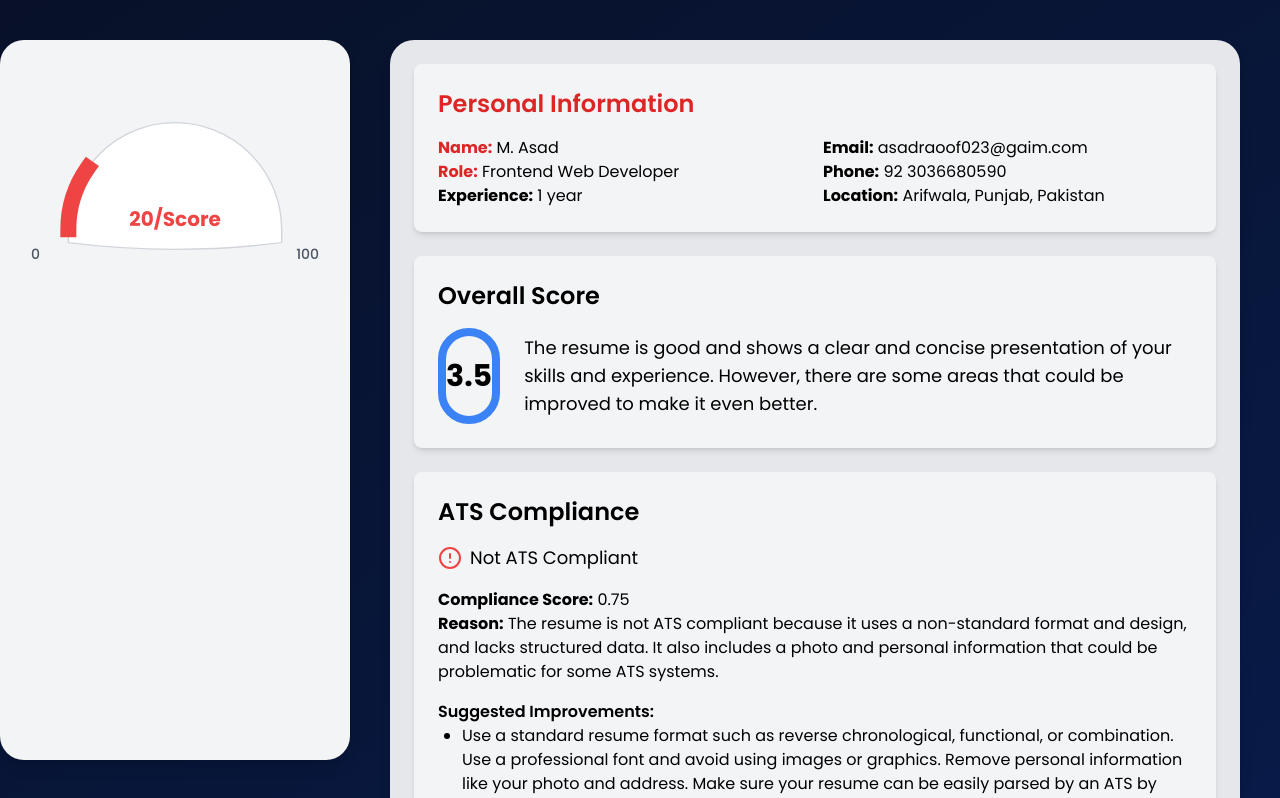
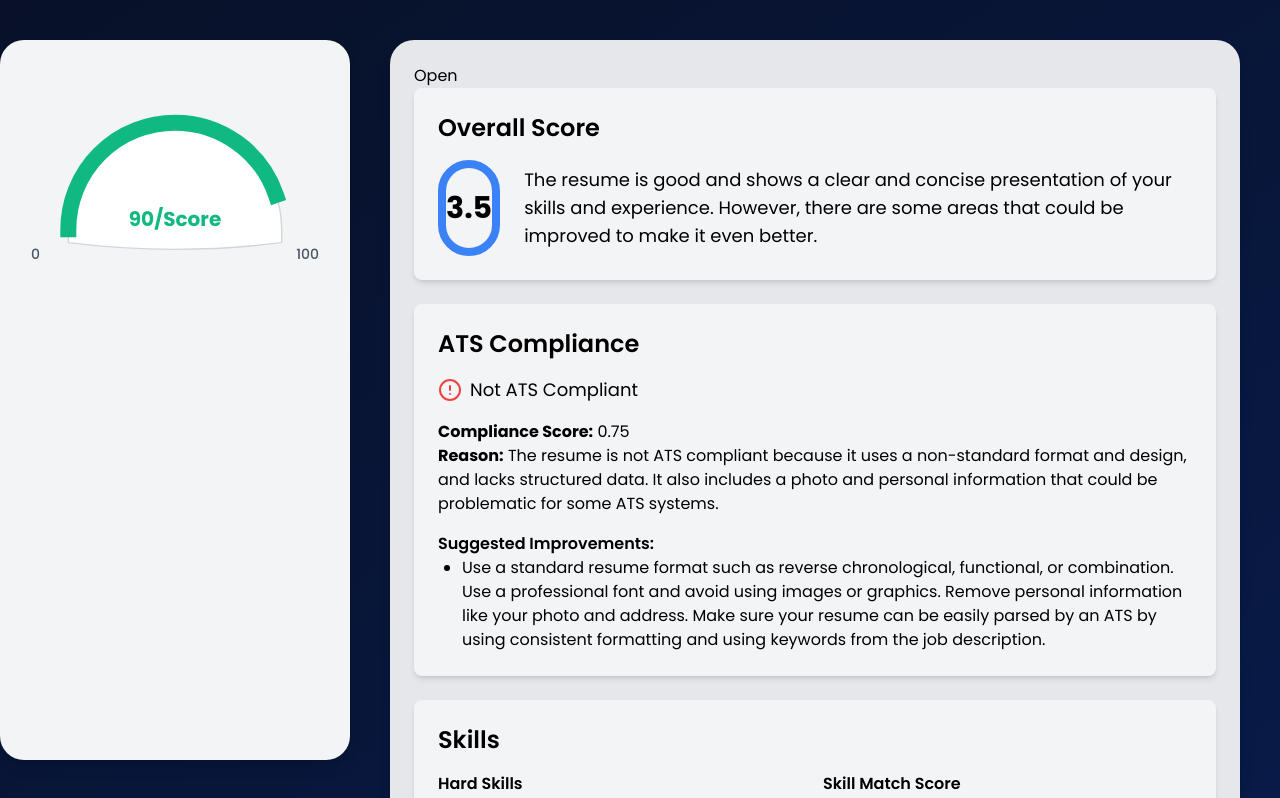
Before and after one commit to the-asad-iqbal/OptimalCV, a React (Vite) app in the folder client/: page /resume/1 in a window 1280 px wide. Shown: the top 798 px of the page. Built offline with nearby package versions, Linux system fonts and the light colour scheme; no server answers.

Commit message:
[progress]: Looking for some best icons to add to my design.

```diff
--- a/client/src/components/Data.jsx
+++ b/client/src/components/Data.jsx
@@ -1,4 +1,4 @@
-import React from "react";
+import React, { useState, useEffect } from "react";
 import { AlertCircle, CheckCircle, Github, Linkedin, Globe } from "lucide-react";
 
 const Data = ({}) => {
@@ -296,17 +296,25 @@ const Data = ({}) => {
    };
    const { res } = data;
 
+   const [open, setOpen] = useState({
+
+   });
+
    return (
       <div className="max-w-4xl mx-auto p-6 bg-gray-200 w-full min-h-screen h-full rounded-3xl shadow-lg ">
+         <button onClick={""}>Open</button>
+         {"" && (
             <div className="bg-gray-100 rounded-lg shadow-md p-6 mb-6">
                <h2 className="text-2xl font-semibold mb-4 text-red-600">Personal Information</h2>
                <div className="grid grid-cols-2 gap-4">
                   <div>
                      <p>
-                     <strong className="text-red-600">Name:</strong> {res.personalInfo.name.value}
+                        <strong className="text-red-600">Name:</strong>{" "}
+                        {res.personalInfo.name.value}
                      </p>
                      <p>
-                     <strong className="text-red-600">Role:</strong> {res.personalInfo.role.value}
+                        <strong className="text-red-600">Role:</strong>{" "}
+                        {res.personalInfo.role.value}
                      </p>
                      <p>
                         <strong>Experience:</strong> {res.personalInfo.experience.value}
@@ -325,6 +333,7 @@ const Data = ({}) => {
                   </div>
                </div>
             </div>
+         )}
 
          <div className="bg-gray-100 rounded-lg shadow-md p-6 mb-6 ">
             <h2 className="text-2xl font-semibold mb-4">Overall Score</h2>
--- a/client/src/pages/Resume.jsx
+++ b/client/src/pages/Resume.jsx
@@ -43,7 +43,7 @@ const Resume = () => {
             <div className="max-w-[350px] w-full h-full min-h-screen flex flex-col items-center justify-center">
                <div className="w-full h-[calc(100vh-80px)] bg-gray-100 rounded-3xl max-w-[350px] p-10 shadow-lg mx-auto flex items-start justify-center">
                   <div>
-                     <ScoreGauge score={20} />
+                     <ScoreGauge score={90} />
                      <div></div>
                   </div>
                </div>
```
Lines whose indentation alone changed are shown as unchanged.
